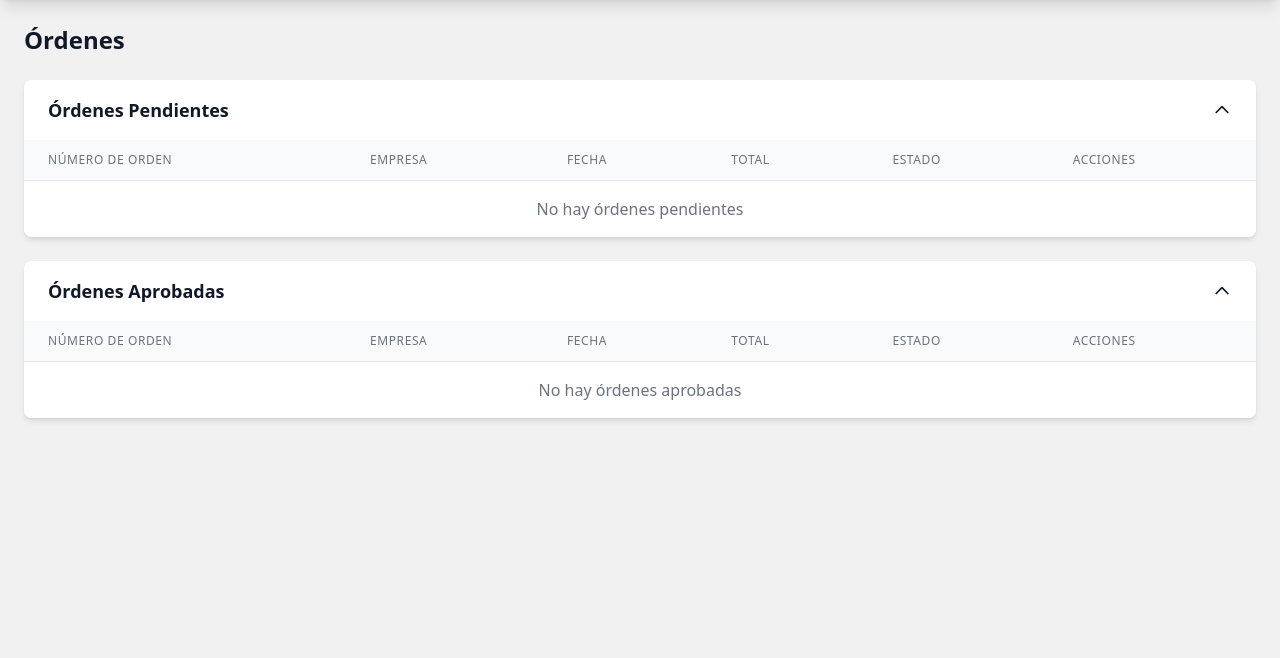
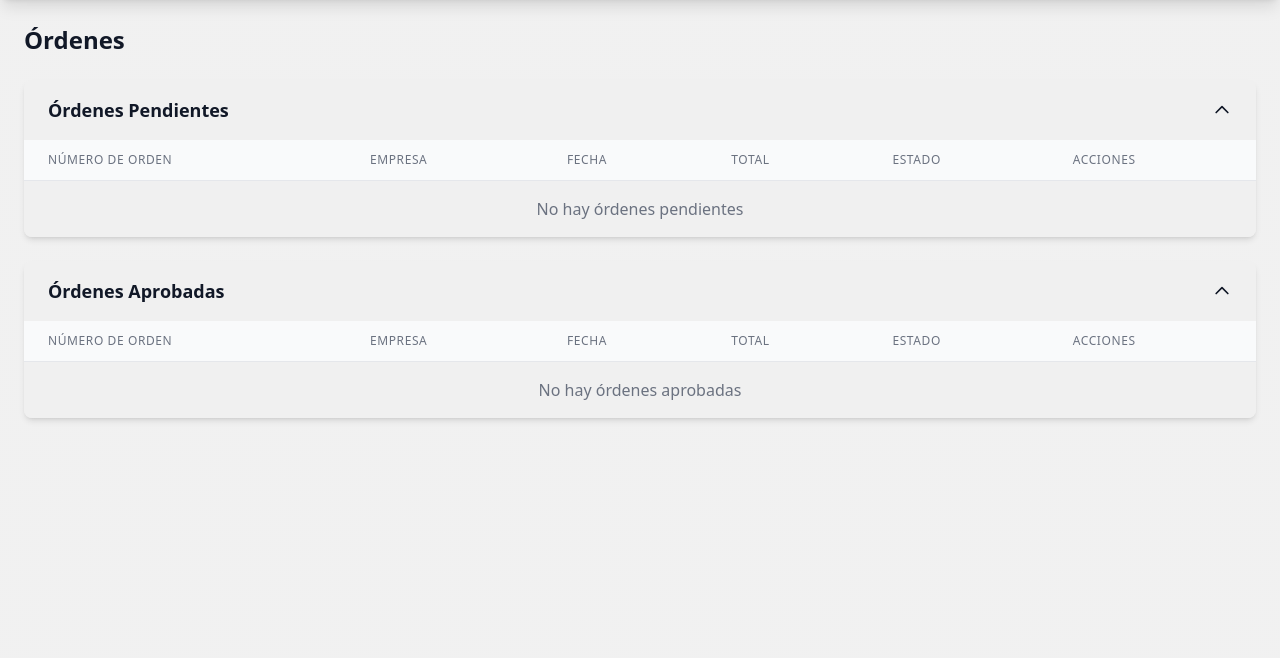
Before and after one commit to yosman2710/Repuestin, a PHP site: page /panelAdmin/ordenes.php in a window 1280 px wide. Shown: the part 72-730 px from the top of the page. Run offline with PHP 8.4, Linux system fonts and the light colour scheme; a user stored in the database is signed in; data comes from the database, SQL or seed files in the repository; data that the repository does not hold is empty; some libraries are stand-ins or nearby versions.

Commit message:
Algunos cambios que faltaban

```diff
--- a/panelAdmin/ordenes.php
+++ b/panelAdmin/ordenes.php
@@ -91,7 +91,7 @@ $result_aprobadas = $conn->query($sql_aprobadas);
         </div>
 
         <!-- Lista de Órdenes Pendientes -->
-        <div class="bg-white dark:bg-gray-800 rounded-lg shadow-md overflow-hidden mb-6">
+        <div class="bg-custom-silverLight dark:bg-custom-steelDark rounded-lg shadow-md overflow-hidden mb-6">
             <button onclick="togglePendientes()"
                     class="w-full px-6 py-4 flex justify-between items-center text-left text-gray-900 dark:text-white hover:bg-gray-50 dark:hover:bg-gray-700">
                 <div class="flex items-center">
@@ -105,7 +105,7 @@ $result_aprobadas = $conn->query($sql_aprobadas);
             <div id="lista-pendientes">
                 <div class="overflow-x-auto">
                     <table class="min-w-full divide-y divide-gray-200 dark:divide-gray-700">
-                        <thead class="bg-gray-50 dark:bg-gray-700">
+                        <thead class="bg-gray-50 dark:bg-custom-gray">
                             <tr>
                                 <th class="px-6 py-3 text-left text-xs font-medium text-gray-500 dark:text-gray-300 uppercase tracking-wider">
                                     Número de Orden
@@ -128,7 +128,7 @@ $result_aprobadas = $conn->query($sql_aprobadas);
                             </tr>
                         </thead>
                         <!-- ordenes pendientes-->
-                        <tbody class="bg-white dark:bg-gray-800 divide-y divide-gray-200 dark:divide-gray-700">
+                        <tbody class="bg-custom-silverLight dark:bg-custom-steelDark divide-y divide-gray-200 dark:divide-gray-700">
                             <?php if ($result_pendientes->num_rows > 0): ?>
                                 <?php while($row = $result_pendientes->fetch_assoc()): ?>
                                     <tr>
@@ -199,7 +199,7 @@ $result_aprobadas = $conn->query($sql_aprobadas);
         </div>
 
         <!--ordenes Aprobadas -->
-        <div class="bg-white dark:bg-gray-800 rounded-lg shadow-md overflow-hidden">
+        <div class="bg-custom-silverLight dark:bg-custom-steelDark rounded-lg shadow-md overflow-hidden">
             <button onclick="toggleAprobadas()"
                     class="w-full px-6 py-4 flex justify-between items-center text-left text-gray-900 dark:text-white hover:bg-gray-50 dark:hover:bg-gray-700">
                 <div class="flex items-center">
@@ -213,7 +213,7 @@ $result_aprobadas = $conn->query($sql_aprobadas);
             <div id="lista-aprobadas">
                 <div class="overflow-x-auto">
                     <table class="min-w-full divide-y divide-gray-200 dark:divide-gray-700">
-                        <thead class="bg-gray-50 dark:bg-gray-700">
+                        <thead class="bg-gray-50 dark:bg-custom-gray">
                             <tr>
                                 <th class="px-6 py-3 text-left text-xs font-medium text-gray-500 dark:text-gray-300 uppercase tracking-wider">
                                     Número de Orden
@@ -237,7 +237,7 @@ $result_aprobadas = $conn->query($sql_aprobadas);
                         </thead>
 
                         <!-- valores ordenes aprobadas-->
-                        <tbody class="bg-white dark:bg-gray-800 divide-y divide-gray-200 dark:divide-gray-700">
+                        <tbody class="bg-custom-silverLight dark:bg-custom-steelDark divide-y divide-gray-200 dark:divide-gray-700">
                             <?php if ($result_aprobadas->num_rows > 0): ?>
                                 <?php while($row = $result_aprobadas->fetch_assoc()): ?>
                                     <tr>
--- a/panelCliente/carrito.php
+++ b/panelCliente/carrito.php
@@ -195,7 +195,7 @@ $total = $subtotal + $iva;
                             </div>
                         </div>
                         <button onclick="createOrder()"
-                            class="w-full bg-custom-blue hover:bg-custom-blue-light text-white py-2 px-4 rounded-lg transition-colors">
+                            class="w-full bg-custom-orange hover:bg-custom-wineDark dark:bg-custom-orange dark:hover:bg-custom-red text-custom-silver py-2 px-4 rounded-lg transition-colors">
                             Proceder al pago
                         </button>
                     </div>
```
Also changed, not shown: assets/foto-repuestos/0414 - 1.jpg (deleted), assets/foto-repuestos/04152-YZZA5 - 1.jpeg (added), assets/foto-repuestos/15601-97202 - 1.png (added), assets/foto-repuestos/16100-39545 - 1.jpg (added), assets/foto-repuestos/16620-31012 - 1.jpg (added), assets/foto-repuestos/17801-0Y040 - 1.png (added), assets/foto-repuestos/17801-87402 - 1.png (added), assets/foto-repuestos/23300-21010 - 1.png (added), assets/foto-repuestos/481H1012010 - 1.webp (deleted), assets/foto-repuestos/481H1012010 - 2.webp (deleted), assets/foto-repuestos/481H1012010 - 3.webp (deleted), assets/foto-repuestos/481H1012010 - 4.webp (deleted), assets/foto-repuestos/88863336 - 1.webp (deleted), assets/foto-repuestos/88863336 - 2.webp (deleted), 3 more files.
